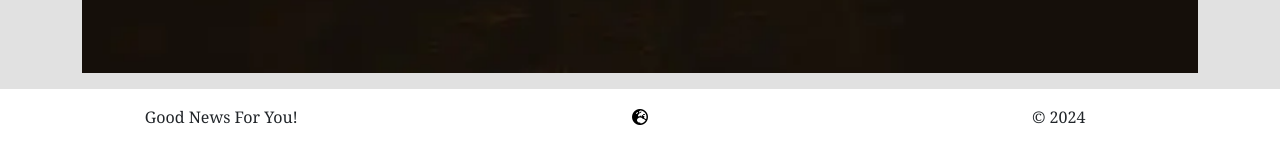
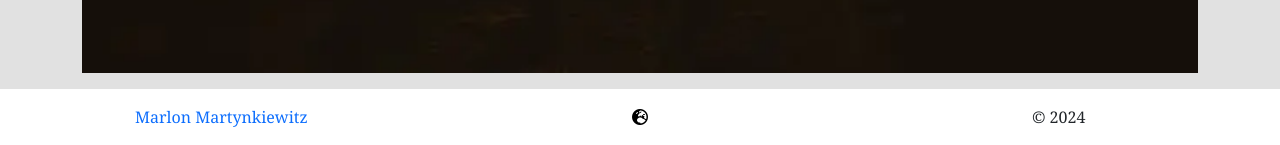
Before and after one commit to MrMarlonM/good-world-news, a Django app: page /about/ in a window 1280 px wide. Shown: the part 1398-1543 px from the top of the page. Run offline with Django 4.2, Linux system fonts and the light colour scheme; some libraries are stand-ins or nearby versions; some web fonts are replaced.

Commit message:
Add author to footer

```diff
--- a/templates/base.html
+++ b/templates/base.html
@@ -66,7 +66,10 @@
     <footer class="container-fluid mt-auto py-3">
         <div class="container-fluid">
             <div class="row">
-                <span class="col-4 text-center">Good News For You!</span>
+                <a class="col-4 text-center text-decoration-none" href="https://github.com/MrMarlonM"
+                    aria-label="Click here to go to the Github page of the author">
+                    Marlon Martynkiewitz
+                </a>
                 <a href="{{ home_url }}" class="col-4 text-center"
                     aria-label="click here to reload site and go back to top">
                     <i class="fa-solid fa-earth-europe text-black"></i>
```
